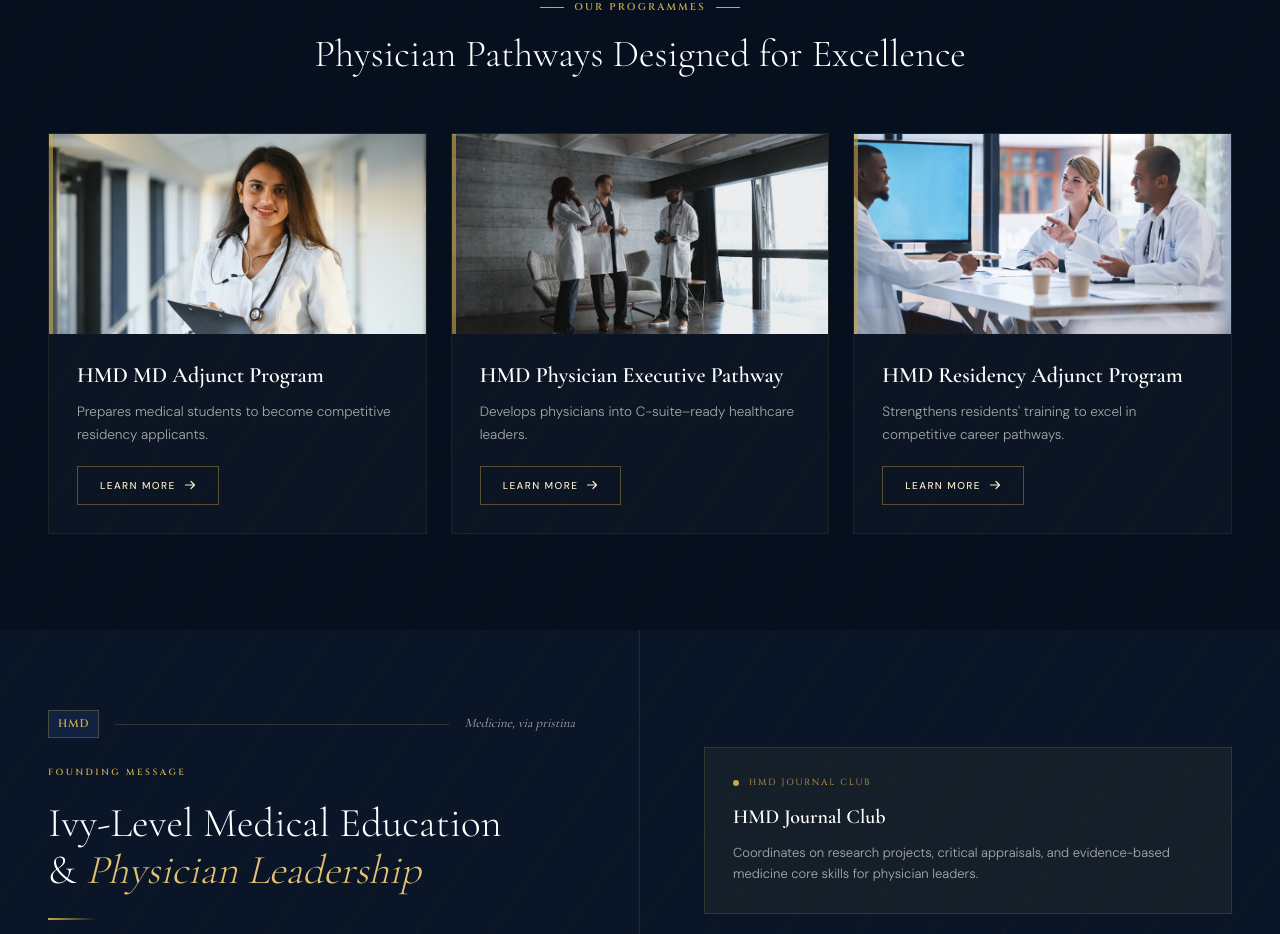
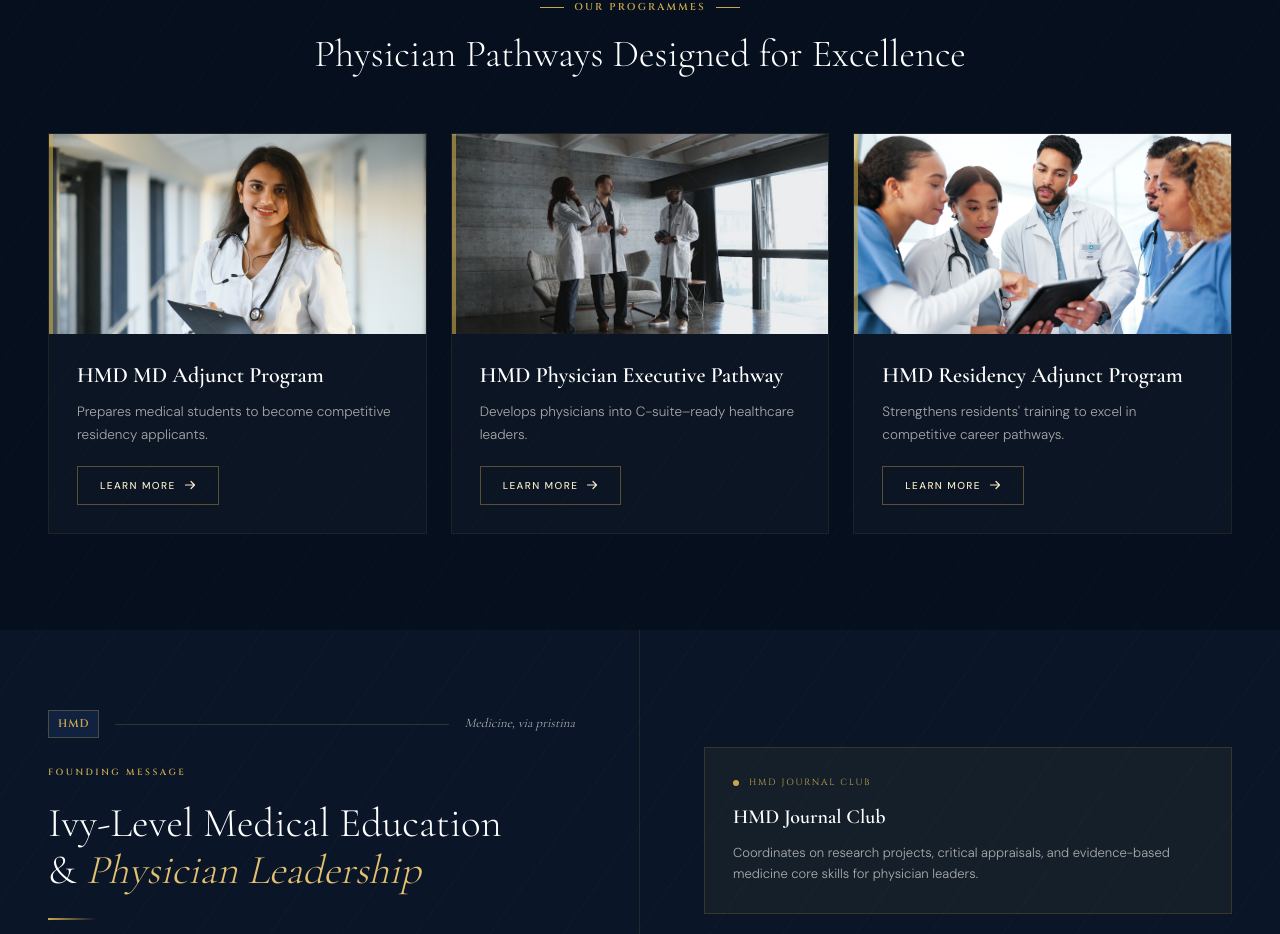
Before and after one commit to abhipatel8675/hmd-app, a Next.js app: page / in a window 1280 px wide. Shown: the part 2876-3810 px from the top of the page. Built offline with nearby package versions, Linux system fonts and the light colour scheme.

Commit message:
Update Residency Adjunct Program card image
Co-Authored-By: Claude Opus 4.6 (1M context) <noreply@anthropic.com>

```diff
--- a/components/ProgramsSection/index.tsx
+++ b/components/ProgramsSection/index.tsx
@@ -21,8 +21,8 @@ const programs = [
   {
     id: "residency-adjunct",
     color: "cardTeal",
-    image: "/hmd-journal-club.jpg",
-    imagePosition: "center 40%",
+    image: "/hmd-residency-adjunct.jpg",
+    imagePosition: "center 30%",
     name: "HMD Residency Adjunct Program",
     desc: "Strengthens residents' training to excel in competitive career pathways.",
   },
```
Also changed, not shown: public/hmd-residency-adjunct.jpg (added).
